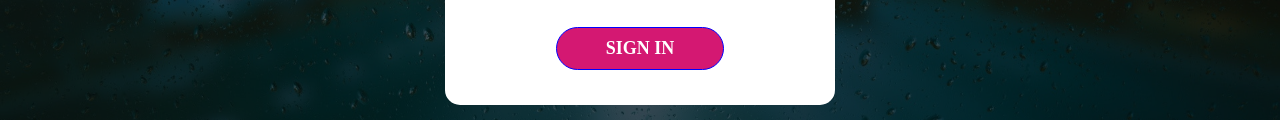
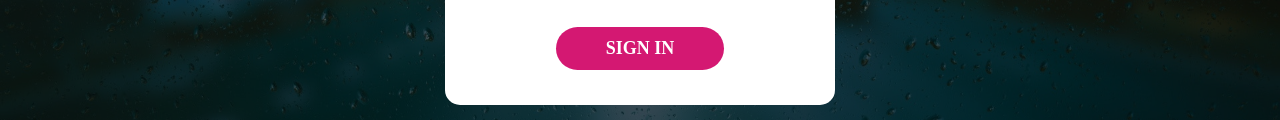
Before and after one commit to moh-C/Sample-Login-Page, a plain HTML site: page login.html in a window 1280 px wide. In both pictures the pointer is over the button "SIGN IN". Shown: the part 490-610 px from the top of the page. Drawn offline with nearby package versions, Linux system fonts and the light colour scheme; a web font is replaced by a local one.

Commit message:
Final Change to This Repo

```diff
--- a/style.css
+++ b/style.css
@@ -134,8 +134,7 @@ button {
 button:hover {
     cursor: pointer;
     background: #d41872;
-    border: 1px blue solid;
-    padding: 10px 49px
+    padding: 11px 50px
 }
 
 button:active {
```
